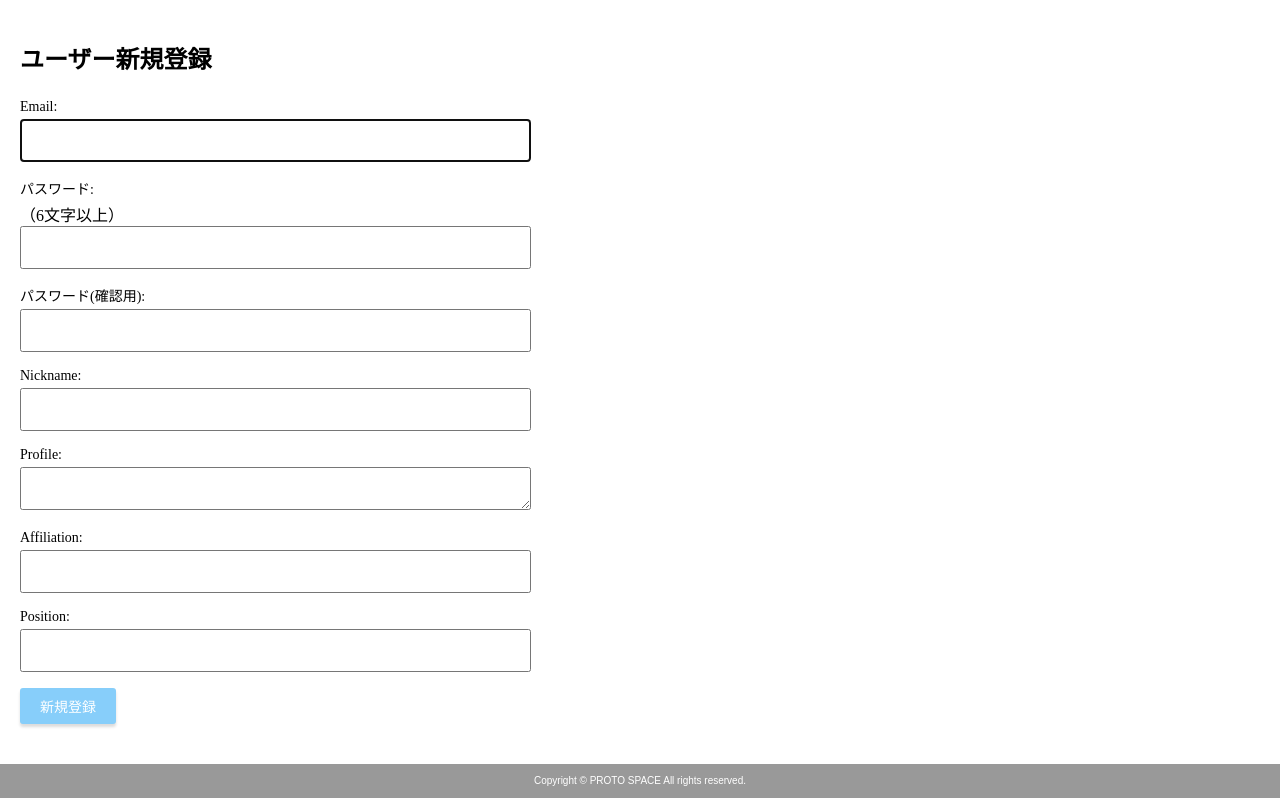
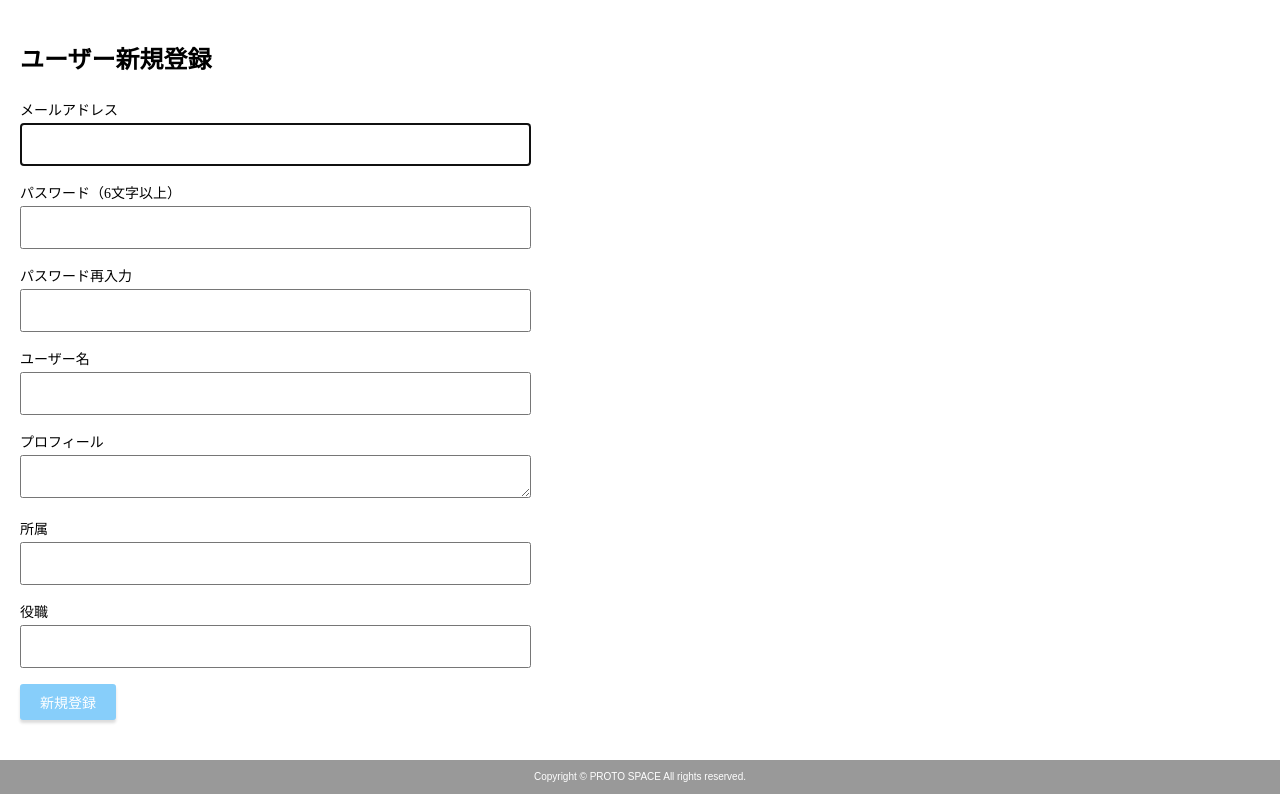
Before and after one commit to jumpei1409/protospace-b, a Django app: page /users/sign_up/ in a window 1280 px wide. Shown: the part 78-876 px from the top of the page. Run offline with Django 4.2, Linux system fonts and the light colour scheme.

Commit message:
labelsの追加

```diff
--- a/templates/users/sign_up.html
+++ b/templates/users/sign_up.html
@@ -15,7 +15,7 @@
             {% endif %}
 
             <div class="field">
-                {{ form.email.label_tag }}
+                <label>メールアドレス</label>
                 {{ form.email }}
                 {% if form.email.errors %}
                 <ul class="errorlist">
@@ -27,7 +27,7 @@
             </div>
 
             <div class="field">
-                {{ form.password1.label_tag }}<a>（6文字以上）</a>
+                <label>パスワード（6文字以上）</label>
                 {{ form.password1 }}
                 {% if form.password1.errors %}
                 <ul class="errorlist">
@@ -39,7 +39,7 @@
             </div>
 
             <div class="field">
-                {{ form.password2.label_tag }}
+                <label>パスワード再入力</label>
                 {{ form.password2 }}
                 {% if form.password2.errors %}
                 <ul class="errorlist">
@@ -51,7 +51,7 @@
             </div>
 
             <div class="field">
-                {{ form.nickname.label_tag }}
+                <label>ユーザー名</label>
                 {{ form.nickname }}
                 {% if form.nickname.errors %}
                 <ul class="errorlist">
@@ -63,7 +63,7 @@
             </div>
 
             <div class="field">
-                {{ form.profile.label_tag }}
+                <label>プロフィール</label>
                 {{ form.profile }}
                 {% if form.profile.errors %}
                 <ul class="errorlist">
@@ -75,7 +75,7 @@
             </div>
 
             <div class="field">
-                {{ form.affiliation.label_tag }}
+                <label>所属</label>
                 {{ form.affiliation }}
                 {% if form.affiliation.errors %}
                 <ul class="errorlist">
@@ -87,7 +87,7 @@
             </div>
 
             <div class="field">
-                {{ form.position.label_tag }}
+                <label>役職</label>
                 {{ form.position }}
                 {% if form.position.errors %}
                 <ul class="errorlist">
```
Also changed, not shown: templates/users/sign_in.html (+4 -4 lines).
